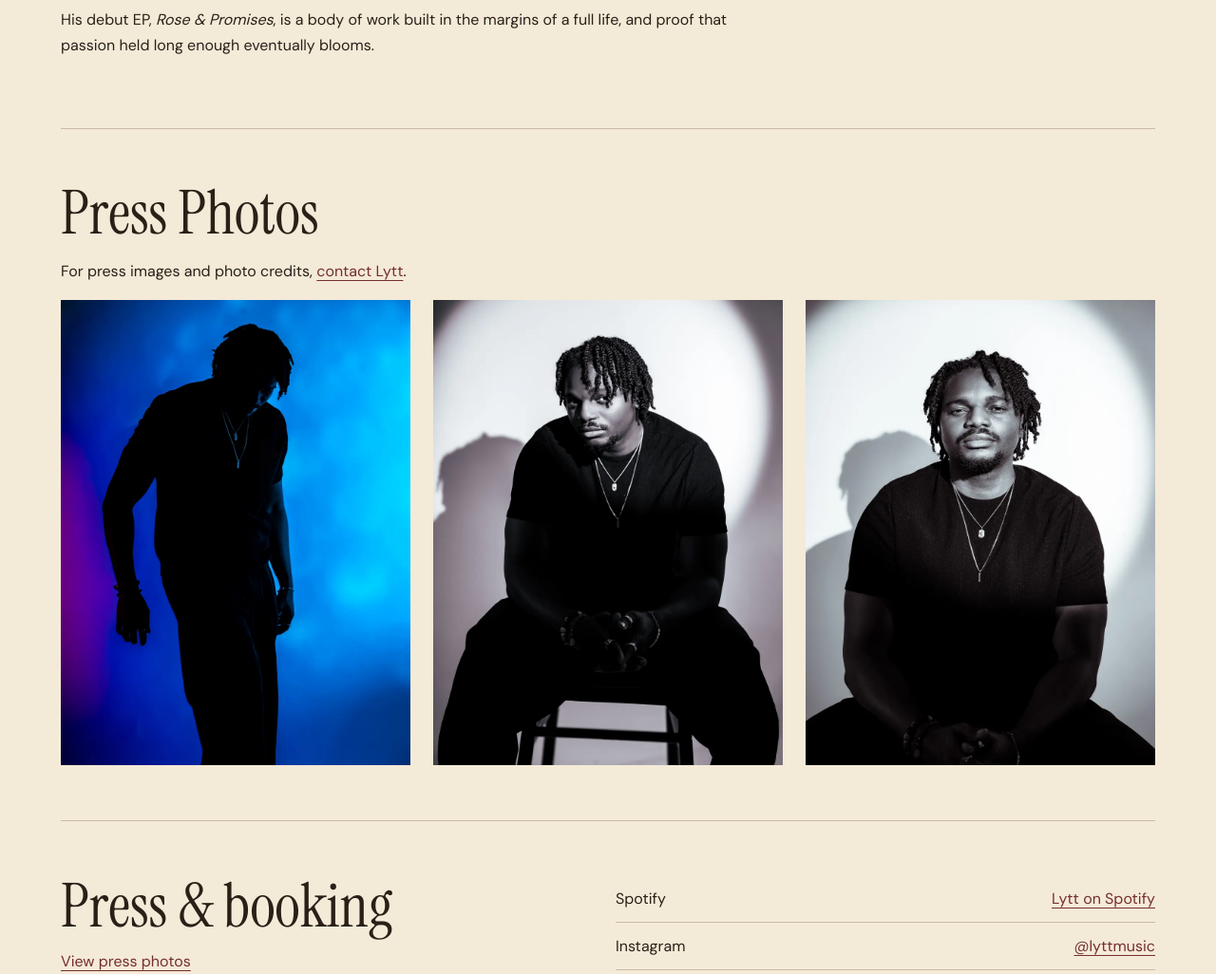
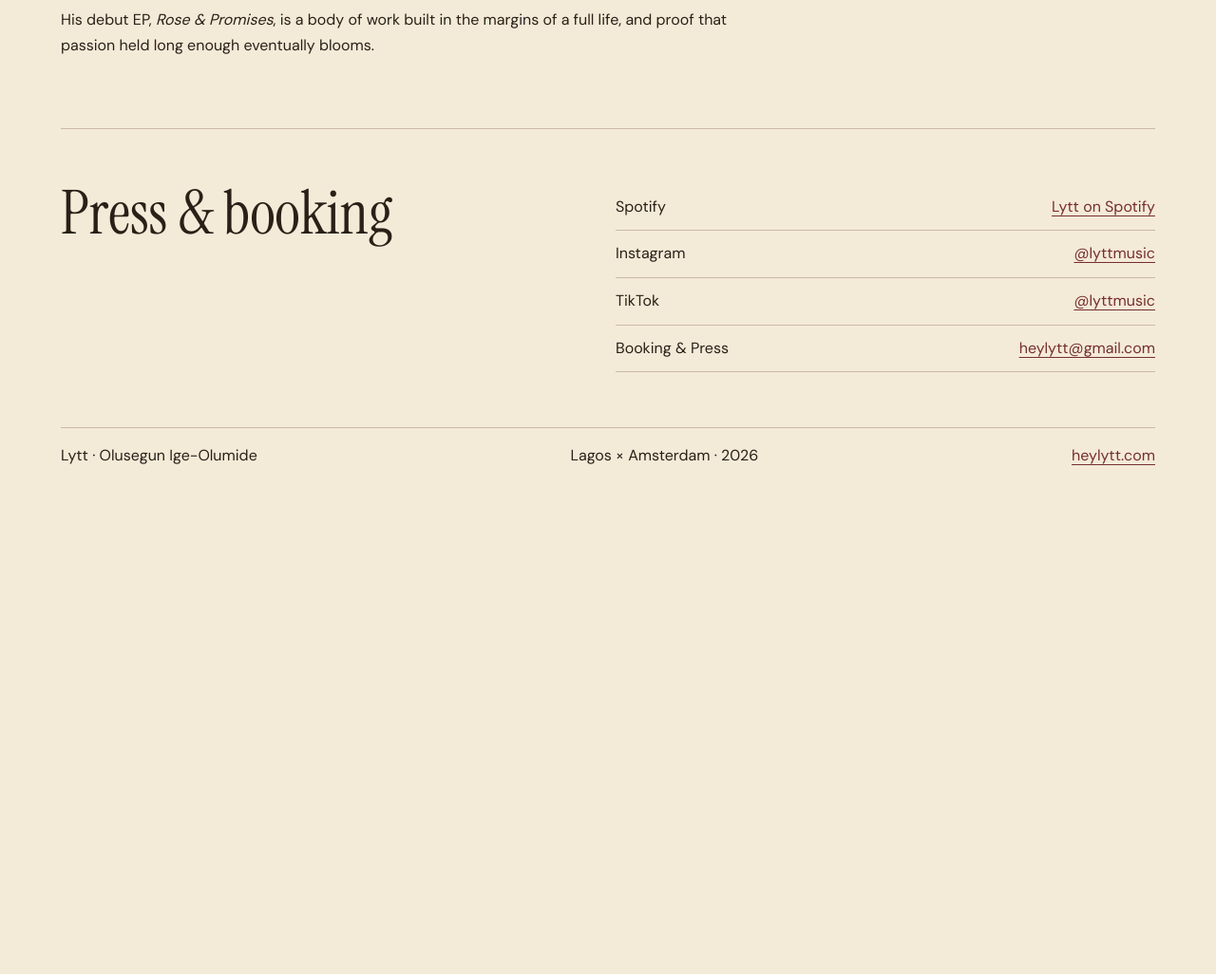
Before and after one commit to heylytt/EPK, a plain HTML site: page index.html in a window 1280 px wide. Shown: the part 1540-2566 px from the top of the page at 95% size. After the commit the page ends 2049 px from the top, so only its background shows below. Drawn offline with Linux system fonts and the light colour scheme.

Commit message:
Remove the press photo gallery from the homepage

```diff
--- a/index.html
+++ b/index.html
@@ -41,7 +41,7 @@ nav{display:flex;flex-wrap:wrap;gap:0 clamp(.8rem,3vw,2rem)}nav a{display:inline
 h2{font:clamp(2.5rem,5vw,4rem)/1 var(--serif);margin:0 0 .85rem}
 details{border-bottom:1px solid var(--line);padding:0 0 .25rem}details p{margin:.25rem 0 .8rem}summary{min-height:44px;padding:.6rem 0;cursor:pointer;font-weight:600}
 details a{display:inline-flex;align-items:center;min-height:44px}
-.bio-text{max-width:65ch}.gallery-grid{display:grid;grid-template-columns:repeat(3,minmax(0,1fr));gap:clamp(.5rem,2vw,1.5rem)}.gallery-grid img{aspect-ratio:3/4;object-fit:cover}
+.bio-text{max-width:65ch}
 .contact-inner{display:grid;grid-template-columns:1fr 1fr;gap:1rem}.contact-row{display:flex;justify-content:space-between;flex-wrap:wrap;gap:.15rem .75rem;padding:.7rem 0;border-bottom:1px solid var(--line)}
 footer{border-top:1px solid var(--line);display:flex;flex-wrap:wrap;justify-content:space-between;gap:.25rem 1rem;padding-block:1rem}
 @media(max-width:650px){.spread,.contact-inner{grid-template-columns:1fr}.spread picture{aspect-ratio:4/3}.spread img{object-position:center 37%}}
@@ -127,31 +127,11 @@ footer{border-top:1px solid var(--line);display:flex;flex-wrap:wrap;justify-cont
         His debut EP, <em>Rose &amp; Promises</em>, is a body of work built in the margins of a full life, and proof that passion held long enough eventually blooms.
       </p>
   </section>
-<!-- GALLERY -->
-<section class="page-section" id="press" aria-labelledby="press-heading">
-  <div>
-    <h2 class="section-label" id="press-heading">Press Photos</h2>
-    <p class="bio-text">For press images and photo credits, <a class="text-link" href="mailto:heylytt@gmail.com?subject=LYTT%20press%20images">contact Lytt</a>.</p>
-  </div>
-  <div class="gallery-grid">
-    <div class="gallery-item">
-      <picture><source type="image/webp" srcset="/assets/images/lytt-silhouette-480.webp 480w, /assets/images/lytt-silhouette-960.webp 960w, /assets/images/lytt-silhouette-1440.webp 1440w" sizes="(max-width: 768px) 88vw, 44vw"><img src="/assets/images/lytt-silhouette.jpg" alt="LYTT silhouette" width="2160" height="3240" loading="lazy" decoding="async" /></picture>
-    </div>
-    <div class="gallery-item">
-      <picture><source type="image/webp" srcset="/assets/images/lytt-portrait-480.webp 480w, /assets/images/lytt-portrait-960.webp 960w, /assets/images/lytt-portrait-1440.webp 1440w" sizes="(max-width: 768px) 88vw, 44vw"><img src="/assets/images/lytt-portrait.jpg" alt="LYTT portrait" width="2160" height="3240" loading="lazy" decoding="async" /></picture>
-    </div>
-    <div class="gallery-item">
-      <picture><source type="image/webp" srcset="/assets/images/lytt-seated-480.webp 480w, /assets/images/lytt-seated-960.webp 960w, /assets/images/lytt-seated-1440.webp 1440w" sizes="(max-width: 768px) 88vw, 44vw"><img src="/assets/images/lytt-seated.jpg" alt="LYTT seated" width="2160" height="3240" loading="lazy" decoding="async" /></picture>
-    </div>
-  </div>
-</section>
-
 <!-- CONTACT -->
 <section class="page-section" id="contact" aria-labelledby="contact-heading">
   <div class="contact-inner">
     <div>
       <h2 id="contact-heading">Press &amp; booking</h2>
-      <a href="#press">View press photos</a>
     </div>
     <div class="contact-links">
       <div class="contact-row">
```
